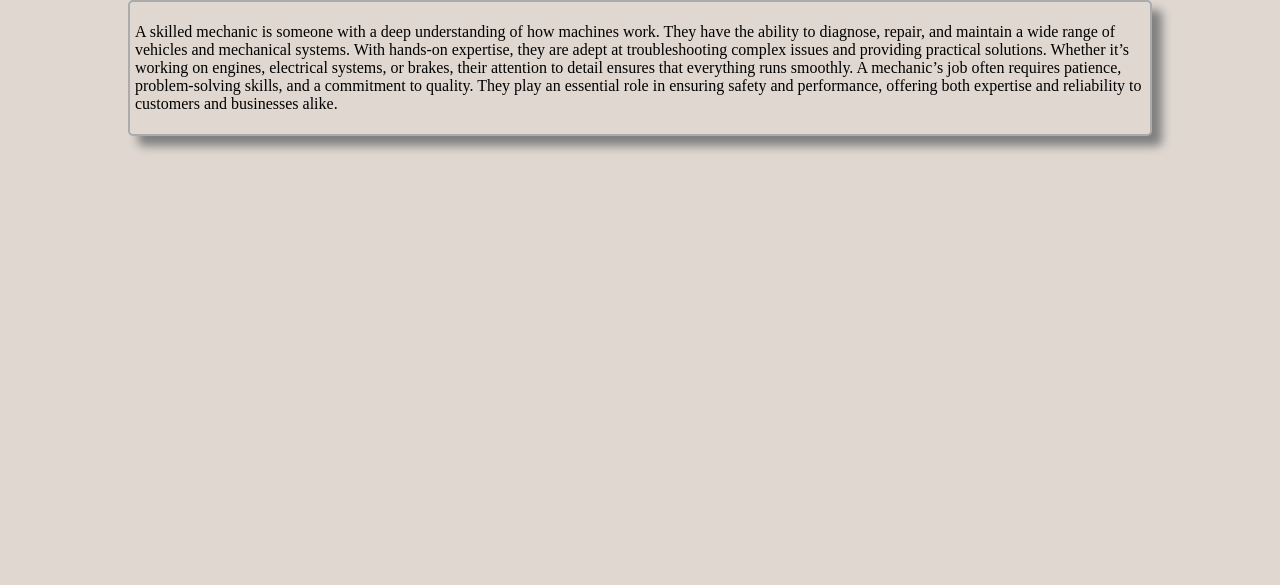
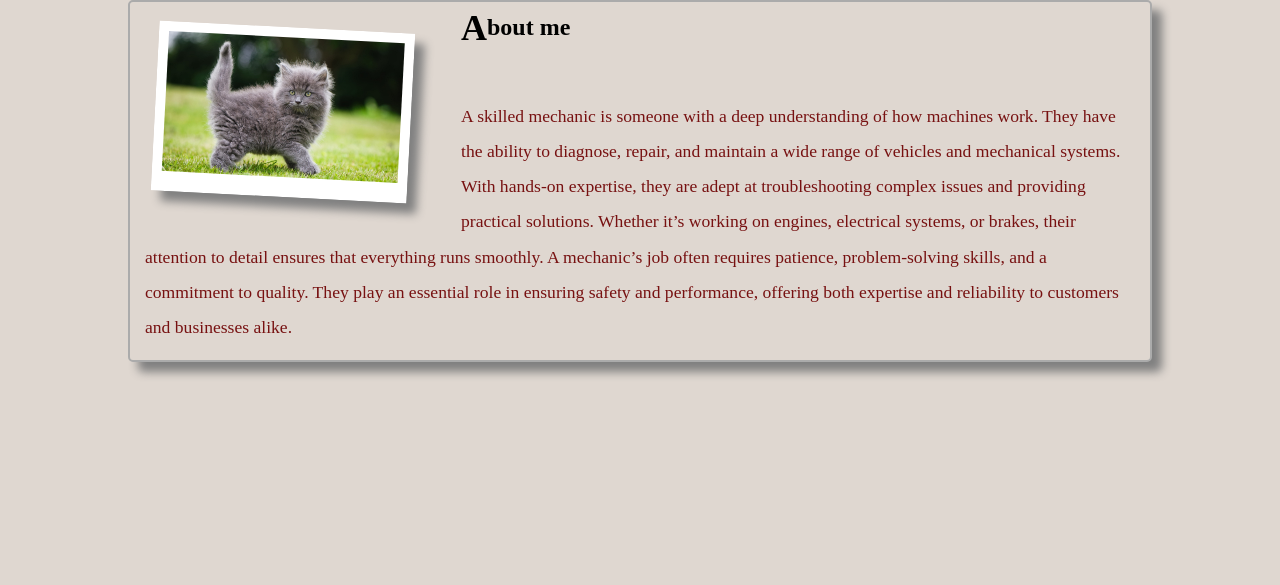
Before and after one commit to Sam-Rags/srrb, a Django app: page /about/ in a window 1280 px wide. Shown: the part 134-719 px from the top of the page. Run offline with Django 5.2, Linux system fonts and the light colour scheme.

Commit message:
css and html updates

```diff
--- a/ragsblog/static/css/blog.css
+++ b/ragsblog/static/css/blog.css
@@ -9,9 +9,12 @@
 
 .clearfix::after { content: ""; clear: both; display: table; }
 
-
+.linktitle { color: #FFF;
+                text-transform: capitalize; }
 
 .posttitle { text-decoration: none;
+                text-transform: capitalize;
+                color: #FFF;
          }
 
 .posttitle:link { color: #FFF }
@@ -64,9 +67,33 @@
 
 .posttext { padding: 20px; font-size: 1.5em; }
 
+.aboutme { margin: 10px;
+        box-shadow: 10px 10px 10px gray;
+        transform: rotate(3deg);
+        padding: 10px;
+        padding-bottom: 20px;
+        background-color: #fff;
+        float: left;
+        margin: 20px 50px 10px 20px;
+}
 
+.abouttxt { margin: 10px;
+        margin-top: 50px;
+        font-size: 1.1em;
+        line-height: 2em;
+        color: #771111;
+        }
 
+.abouttitle {
+        display: flex;
+        padding: 0;
+        margin: 0;
+        width: 20%;
+        align-items: center;}
 
+.abouttitle div { font-size: 1.5em;
+                margin: 0;
+                }
 
 .nav-flex { display: flex;
         flex-direction: row;
--- a/ragsblog/templates/about.html
+++ b/ragsblog/templates/about.html
@@ -1,8 +1,9 @@
 {% extends 'base.html' %}
 
 {% block content %}
-
-<p>
+<img src="\media\kitten.jpg" width="256" height="170" class="aboutme">
+<h2 class="abouttitle"><div>A</div>bout me</h2>
+<p class="abouttxt">
     A skilled mechanic is someone with a deep understanding of how machines work.
     They have the ability to diagnose, repair, and maintain a wide range of vehicles and mechanical systems.
     With hands-on expertise, they are adept at troubleshooting complex issues and providing practical solutions.
@@ -10,5 +11,4 @@
     A mechanic’s job often requires patience, problem-solving skills, and a commitment to quality.
     They play an essential role in ensuring safety and performance, offering both expertise and reliability to customers and businesses alike.
 </p>
-
 {% endblock %}
```
Also changed, not shown: ragsblog/templates/links.html (+16 -3 lines), media/kitten.jpg (added), media/minuet_in_g_1of2.png (added), srrb/kitten.jpg (added).
